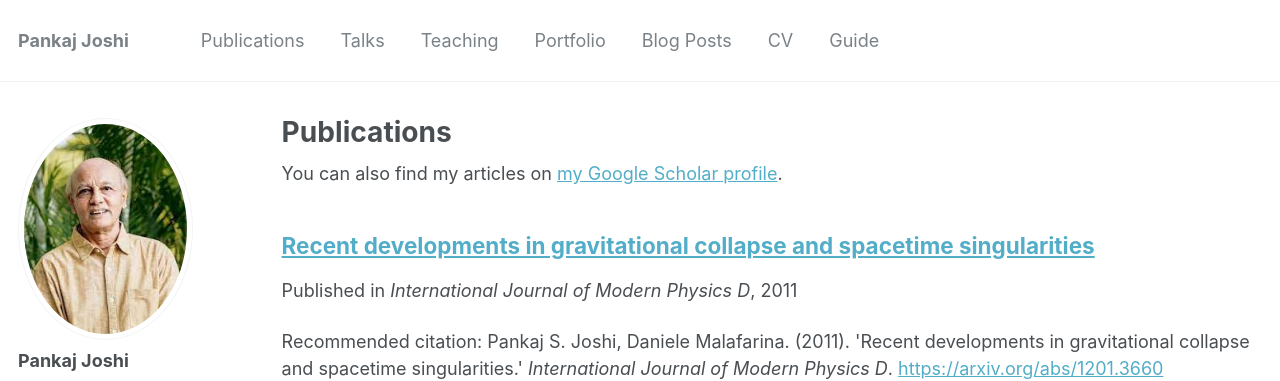
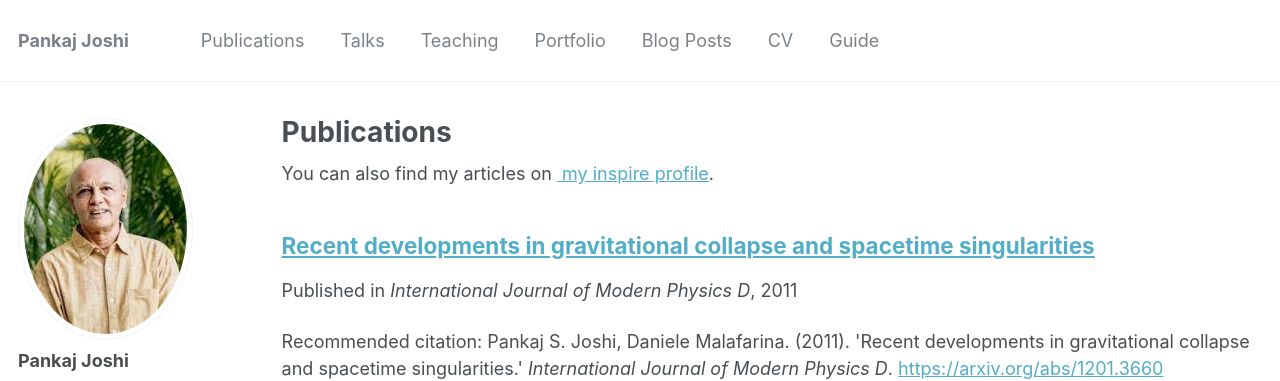
Before and after one commit to Pankaj-S-Joshi/Pankaj-S-Joshi.github.io, a Jekyll site: the page built from _pages/publications.md, in a window 1280 px wide and 1213 px high. Shown: the top 381 px of the window. Built offline with Jekyll 4.4.1, drawn with Linux system fonts in a browser that asks for light colours; some web fonts are replaced.

Commit message:
Update publications.md
Changed the above description from google scholar to inspire hep

```diff
--- a/_pages/publications.md
+++ b/_pages/publications.md
@@ -6,7 +6,7 @@ author_profile: true
 ---
 
 {% if site.author.googlescholar %}
-  <div class="wordwrap">You can also find my articles on <a href="{{site.author.googlescholar}}">my Google Scholar profile</a>.</div>
+  <div class="wordwrap">You can also find my articles on <a href="{{https://inspirehep.net/authors/1004099?ui-citation-summary=true}}"> my inspire profile</a>.</div>
 {% endif %}
 
 {% include base_path %}
```
